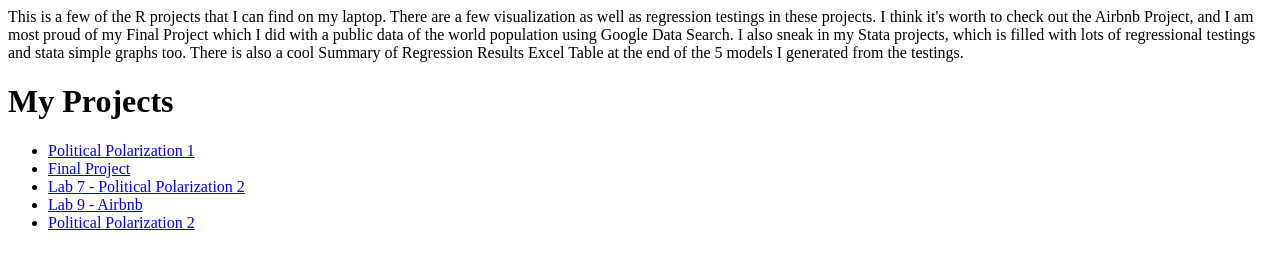
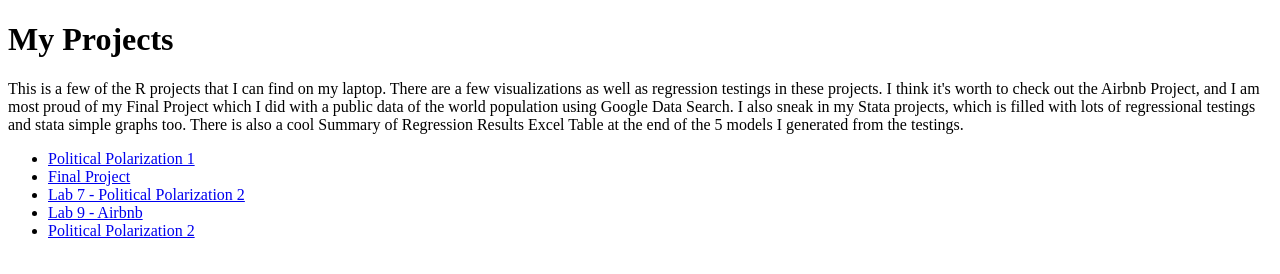
Before and after one commit to blinh0405/r-project-portfolio, a plain HTML site: page index.html in a window 1280 px wide. Drawn offline with Linux system fonts and the light colour scheme.

Commit message:
Move project description to paragraph tag

```diff
--- a/index.html
+++ b/index.html
@@ -1,11 +1,10 @@
 <!DOCTYPE html>
 <html>
 <head><title>My Projects</title></head>
-<subtitle>This is a few of the R projects that I can find on my laptop. There are a few visualization as well as regression testings in these projects. I think it's worth to check out the Airbnb Project, and I am most proud of my Final Project which I did with a public data of the world population using Google Data Search.
-I also sneak in my Stata projects, which is filled with lots of regressional testings and stata simple graphs too. There is also a cool Summary of Regression Results Excel Table at the end of the 5 models I generated from the testings.</title>
-
 <body>
   <h1>My Projects</h1>
+  <p>This is a few of the R projects that I can find on my laptop. There are a few visualizations as well as regression testings in these projects. I think it's worth to check out the Airbnb Project, and I am most proud of my Final Project which I did with a public data of the world population using Google Data Search.
+  I also sneak in my Stata projects, which is filled with lots of regressional testings and stata simple graphs too. There is also a cool Summary of Regression Results Excel Table at the end of the 5 models I generated from the testings.</p>
   <ul>
     <li><a href="Bao-Linh-Hoang---PoliticalPolarization1.html">Political Polarization 1</a></li>
     <li><a href="FinalProjectbyBlinh.html">Final Project</a></li>
```
